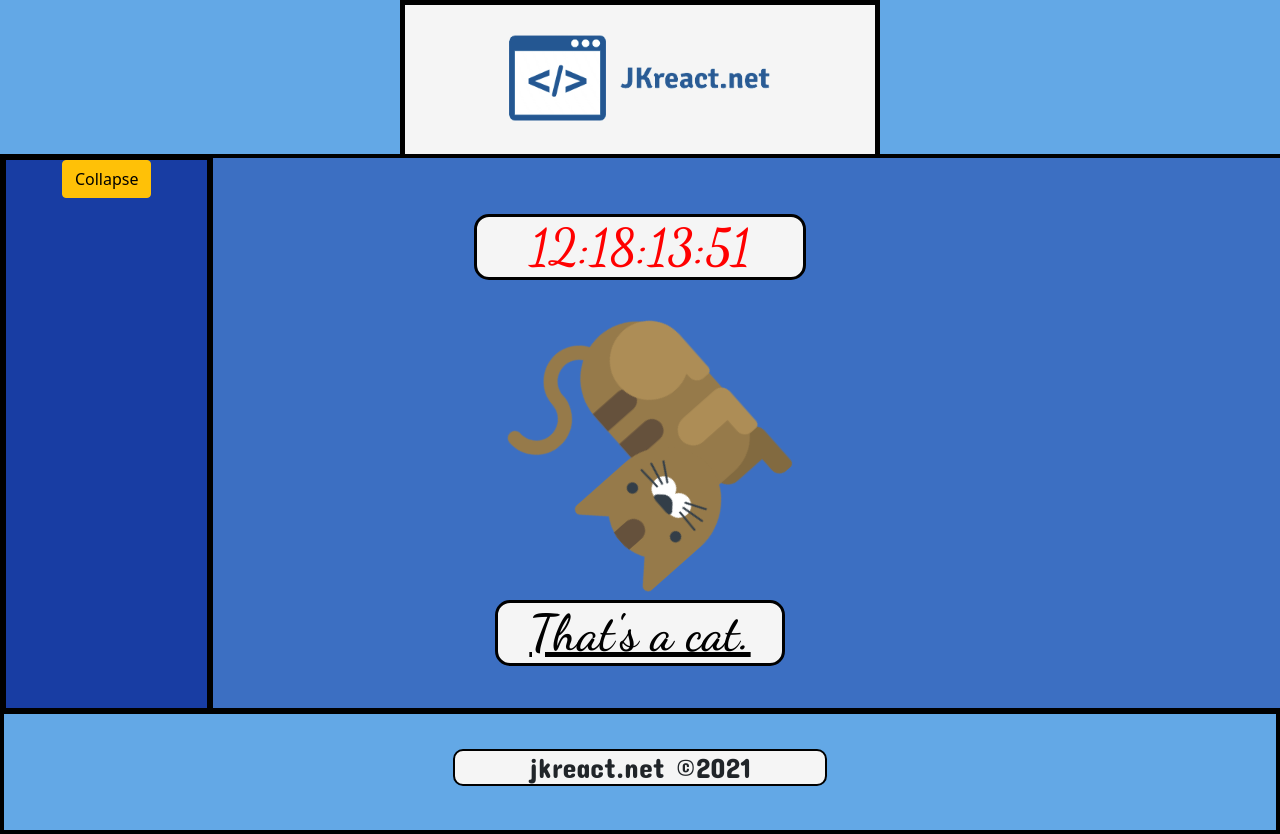
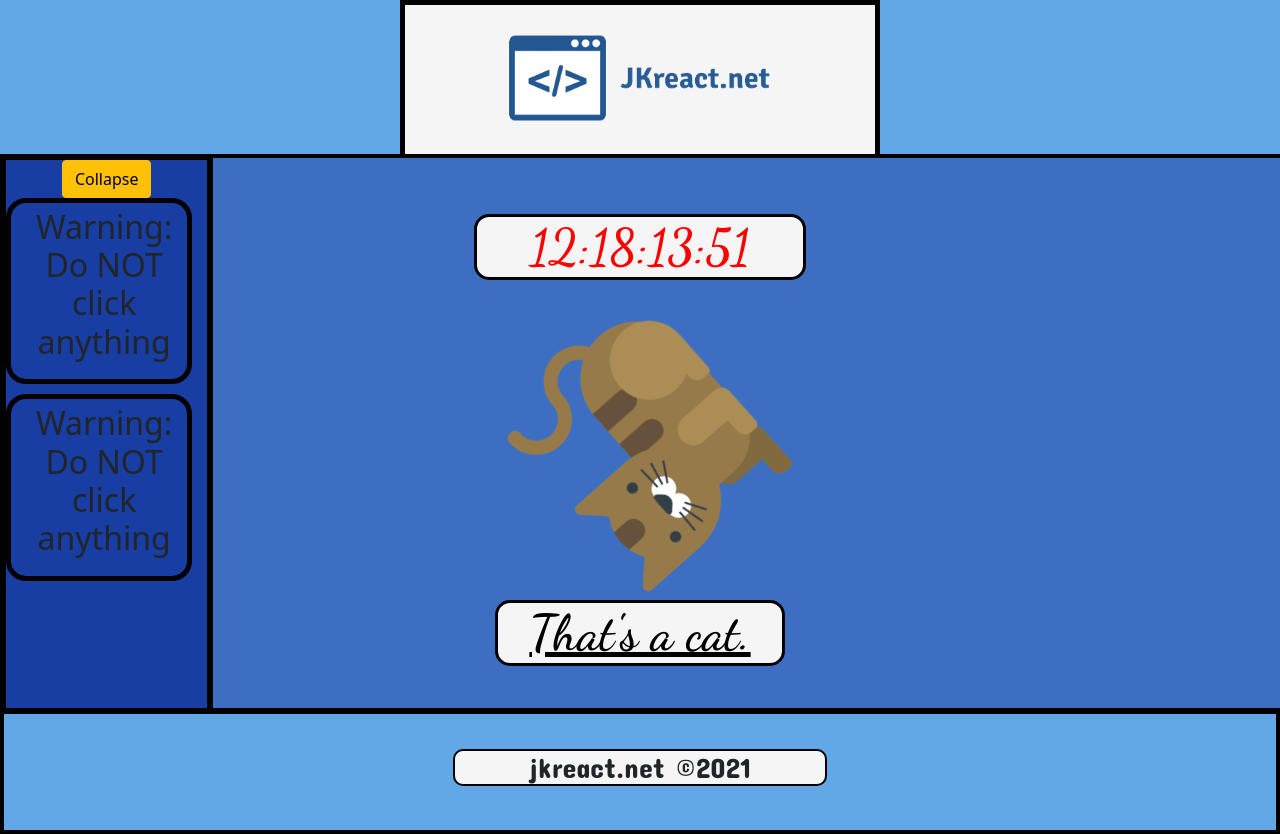
Before and after one commit to jkreal/jkreact, a React (Create React App) app: page / in a window 1280 px wide. Built offline with nearby package versions, Linux system fonts and the light colour scheme.

Commit message:
Added a helpful message

```diff
--- a/src/Components/Dashboard/Sidebar/ListItem/ListItem.jsx
+++ b/src/Components/Dashboard/Sidebar/ListItem/ListItem.jsx
@@ -3,7 +3,7 @@ import React from "react";
 const ListItem = () => {
   return (
     <div className="row listitem">
-      <div className="col-md-12 listtitle"><h2>Stuff</h2></div>
+      <div className="col-md-12 listtitle"><h2>Warning: Do NOT click anything</h2></div>
     </div>
   );
 };
--- a/src/Components/Dashboard/Sidebar/Sidebar.jsx
+++ b/src/Components/Dashboard/Sidebar/Sidebar.jsx
@@ -1,16 +1,24 @@
 import React from "react";
 
-// import ListItem from "./ListItem";
+import ListItem from "./ListItem";
 
 const Sidebar = (props) => {
-
   return (
     <div className="col-xs-12 col-sm-12 col-md-2 col-lg-2 sidebar">
 
-      <div className="col-md-12 sidebar-button-col">
-        <button type="button" className="btn btn-warning sidebar-button" onClick={props.toggleSidebar}>
-          Collapse
-        </button>
+      <div className="row">
+
+        <div className="col-md-12 sidebar-button-col">
+          <button
+            type="button"
+            className="btn btn-warning sidebar-button"
+            onClick={props.toggleSidebar}
+          >
+            Collapse
+          </button>
+          <ListItem/>
+          <ListItem/>
+        </div>
       </div>
 
       {/* <div className="col-md-12">
```
